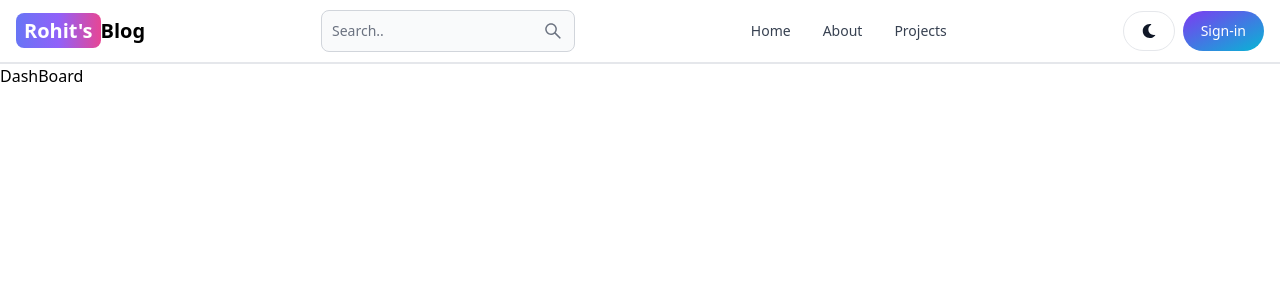
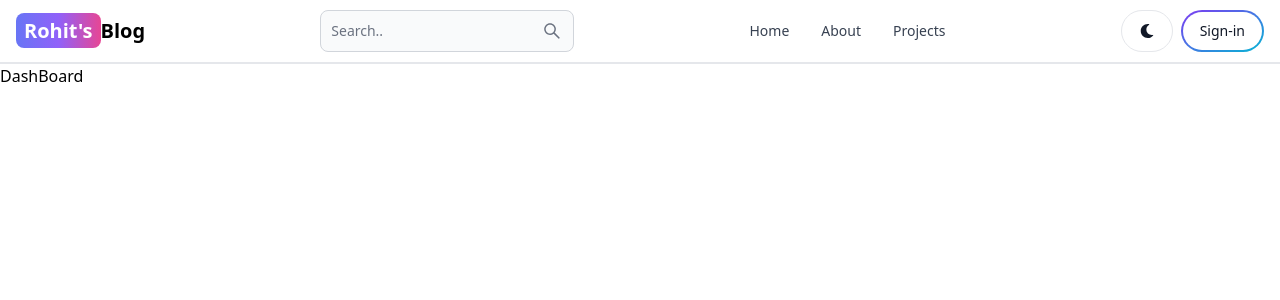
Before and after one commit to psychic-coder/BlogApp, a React (Vite) app in the folder BlogAppFrontend/: page /dashboard in a window 1280 px wide. Shown: the top 300 px of the page. Built offline with nearby package versions, Linux system fonts and the light colour scheme.

Commit message:
server setup1

```diff
--- a/BlogAppFrontend/src/Components/Header.jsx
+++ b/BlogAppFrontend/src/Components/Header.jsx
@@ -37,7 +37,7 @@ function Header() {
           <FaMoon />
         </Button>
         <Link to="/sign-in">
-          <Button gradientDuoTone="purpleToBlue" pill>
+          <Button gradientDuoTone="purpleToBlue" outline  pill>
             Sign-in
           </Button>
         </Link>
```
